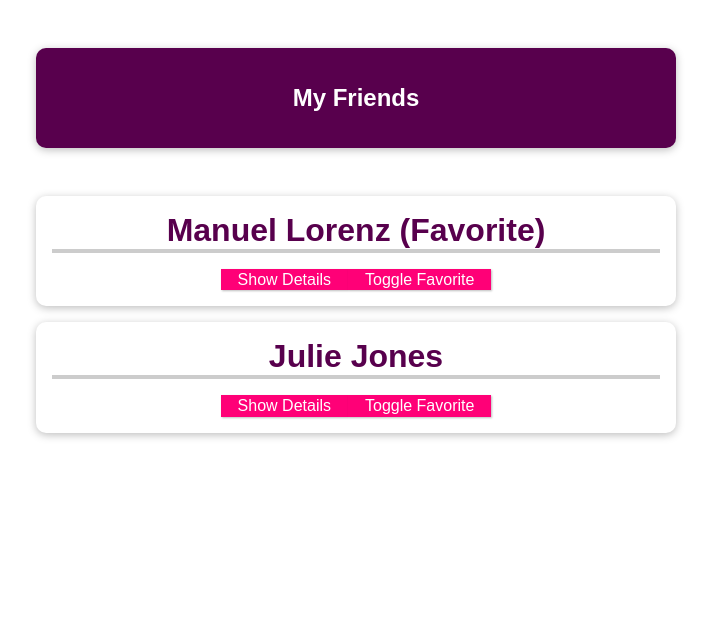
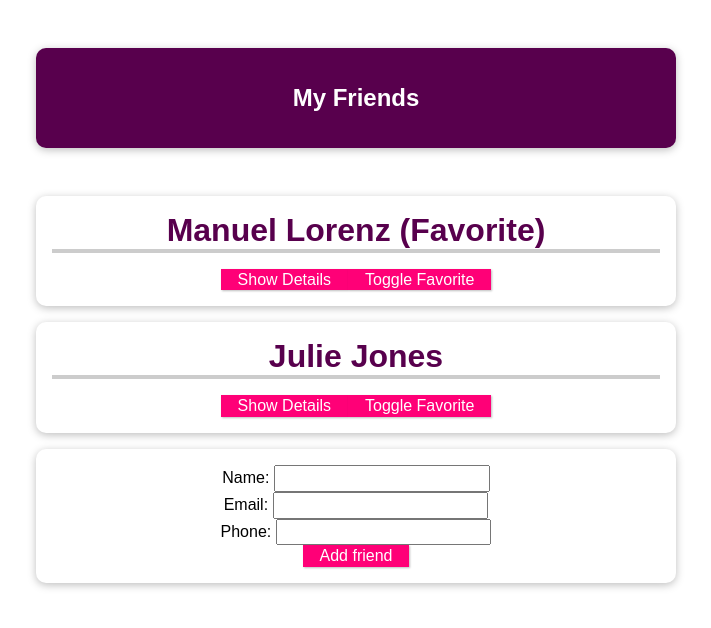
Before and after one commit to brrond/vuejs-learning, a Vue app in the folder component-communication/: page / in a window 1280 px wide. Shown: the top 628 px of the page, without its empty margins (284-995 px from the left). Built offline with nearby package versions, Linux system fonts and the light colour scheme.

Commit message:
cc: add "Add friend" function

```diff
--- a/component-communication/src/App.vue
+++ b/component-communication/src/App.vue
@@ -1,5 +1,6 @@
 <script setup lang="ts">
 import { ref } from 'vue';
+import NewFriend from './components/NewFriend.vue';
 
 const friends = ref([
   {
@@ -25,6 +26,16 @@ function toggleFavorite(id: string) {
   }
   foundFriend.isFavorite = !foundFriend.isFavorite
 }
+
+function addNewFriend(name: string, phoneNumber: string, email: string) {
+  friends.value.push({
+    id: name.split(" ")[0]!,
+    name: name,
+    phone: phoneNumber,
+    email: email,
+    isFavorite: false,
+  })
+}
 </script>
 
 <template>
@@ -33,17 +44,12 @@ function toggleFavorite(id: string) {
       <h1>My Friends</h1>
     </header>
     <ul>
-      <friend-contact
-        v-for="friend in friends"
-        :key="friend.id"
-        :id="friend.id"
-        :name="friend.name"
-        :phone-number="friend.phone"
-        :email="friend.email"
-        :is-favorite="friend.isFavorite"
+      <friend-contact v-for="friend in friends" :key="friend.id" :id="friend.id" :name="friend.name"
+        :phone-number="friend.phone" :email="friend.email" :is-favorite="friend.isFavorite"
         @toggle-favorite="toggleFavorite">
       </friend-contact>
     </ul>
+    <NewFriend @add-new-friend="addNewFriend"></NewFriend>
   </section>
 </template>
 
--- /dev/null
+++ b/component-communication/src/assets/form.css
@@ -0,0 +1,13 @@
+#app input {
+  font: inherit;
+  padding: 0.15rem;
+}
+#app label {
+  font-weight: bold;
+  margin-right: 1rem;
+  width: 7rem;
+  display: inline-block;
+}
+#app form div {
+  margin: 1rem 0;
+}
--- /dev/null
+++ b/component-communication/src/components/NewFriend.vue
@@ -0,0 +1,30 @@
+<script lang="ts" setup>
+import { ref } from "vue";
+import "./../assets/form.css"
+
+var name = ref("")
+var phoneNumber = ref("")
+var email = ref("")
+
+const emit = defineEmits(["add-new-friend"])
+
+function submit() {
+    emit("add-new-friend", name.value, phoneNumber.value, email.value)
+}
+</script>
+
+<template>
+    <ul>
+        <li>
+            <form @submit.prevent="submit">
+                Name: <input type="text" v-model="name" />
+                <br>
+                Email: <input type="text" v-model="email" />
+                <br>
+                Phone: <input type="text" v-model="phoneNumber" />
+                <br>
+                <button type="submit">Add friend</button>
+            </form>
+        </li>
+    </ul>
+</template>
```
